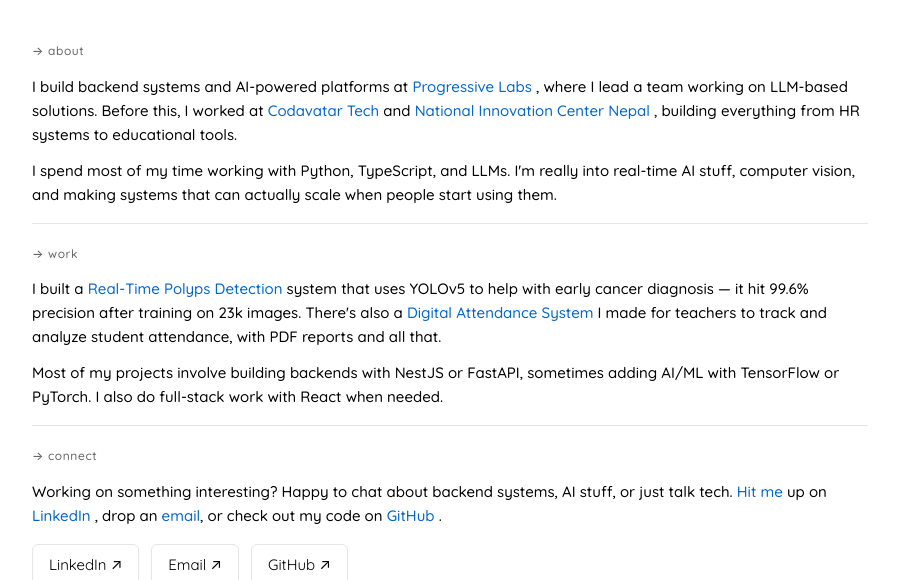
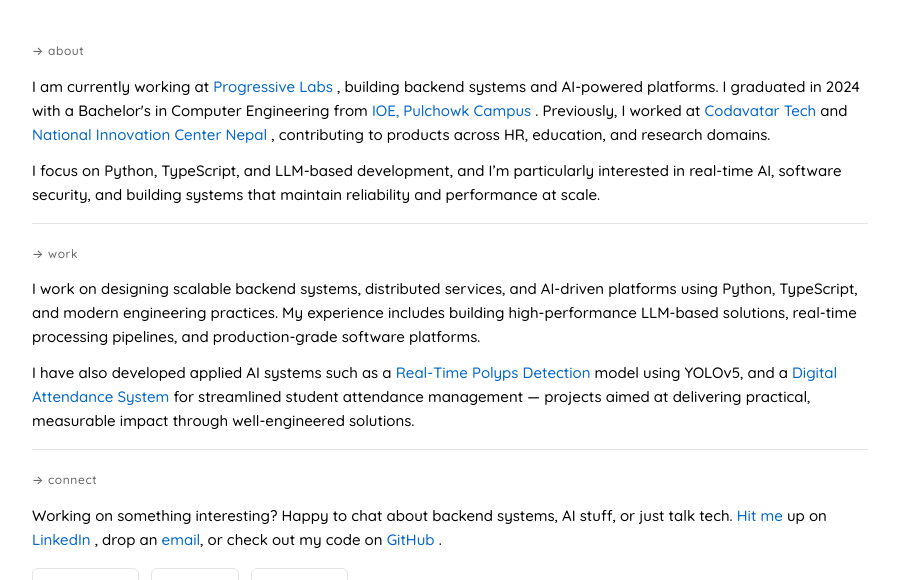
Before and after one commit to jharahul968/personal-website, a plain HTML site: page index.html in a window 1280 px wide. Shown: the part 220-800 px from the top of the page, without its empty margins (190-1097 px from the left). Drawn offline with Linux system fonts and the light colour scheme.

Commit message:
Revise about section with updated experience and projects
Updated personal and project descriptions in the about section of the webpage to reflect current work and experience.

```diff
--- a/index.html
+++ b/index.html
@@ -37,24 +37,27 @@
 
            <div class="section-content">
     <p>
-                    I build backend systems and AI-powered platforms at
+        I am currently working at
         <a href="https://progressivelabs.tech/" class="text-link" target="_blank" rel="noopener noreferrer">
             Progressive Labs
-                    </a>, where I lead a team working on LLM-based solutions. Before this, I worked at
+        </a>, building backend systems and AI-powered platforms. I graduated in 2024 with a Bachelor's in Computer Engineering from
+        <a href="https://pcampus.edu.np/" class="text-link" target="_blank" rel="noopener noreferrer">
+            IOE, Pulchowk Campus
+        </a>. Previously, I worked at
         <a href="https://codavatar.com/" class="text-link" target="_blank" rel="noopener noreferrer">
             Codavatar Tech
         </a>
         and
         <a href="https://nicnepal.org/" class="text-link" target="_blank" rel="noopener noreferrer">
             National Innovation Center Nepal
-                    </a>, building everything from HR systems to educational tools.
+        </a>, contributing to products across HR, education, and research domains.
     </p>
 
     <p>
-                    I spend most of my time working with Python, TypeScript, and LLMs. I'm really into real-time AI stuff,
-                    computer vision, and making systems that can actually scale when people start using them.
+        I focus on Python, TypeScript, and LLM-based development, and I’m particularly interested in real-time AI, software security, and building systems that maintain reliability and performance at scale.
     </p>
 </div>
+
         </section>
 
         <!-- PROJECTS -->
@@ -65,23 +68,22 @@
 
          <div class="section-content">
     <p>
-                    I built a
+        I work on designing scalable backend systems, distributed services, and AI-driven platforms using Python, TypeScript, and modern engineering practices. My experience includes building high-performance LLM-based solutions, real-time processing pipelines, and production-grade software platforms.
+    </p>
+
+    <p>
+        I have also developed applied AI systems such as a
         <a href="https://github.com/GastroGenius" class="text-link" target="_blank" rel="noopener noreferrer">
             Real-Time Polyps Detection
         </a>
-                    system that uses YOLOv5 to help with early cancer diagnosis — it hit 99.6% precision after training on
-                    23k images. There's also a
+        model using YOLOv5, and a
         <a href="https://github.com/Smart-Attendance-System-Minor-Project" class="text-link" target="_blank" rel="noopener noreferrer">
             Digital Attendance System
         </a>
-                    I made for teachers to track and analyze student attendance, with PDF reports and all that.
-                </p>
-
-                <p>
-                    Most of my projects involve building backends with NestJS or FastAPI, sometimes adding AI/ML with
-                    TensorFlow or PyTorch. I also do full-stack work with React when needed.
+        for streamlined student attendance management — projects aimed at delivering practical, measurable impact through well-engineered solutions.
     </p>
 </div>
+
         </section>
 
         <!-- CONTACT -->
```
Lines whose indentation alone changed are shown as unchanged.
